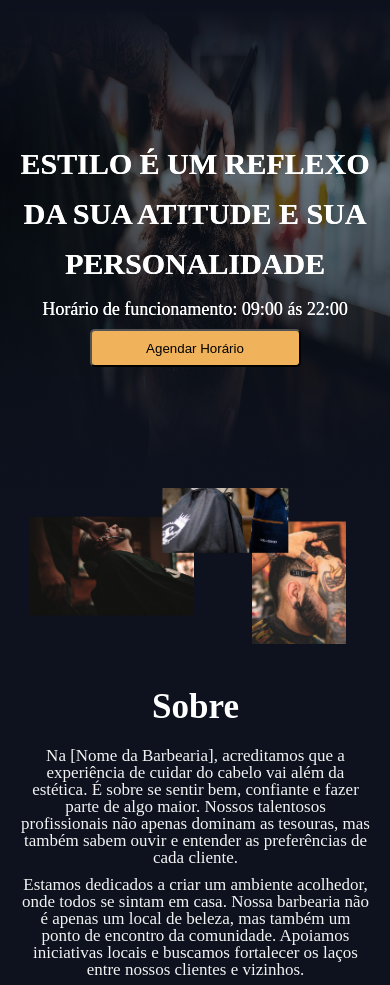
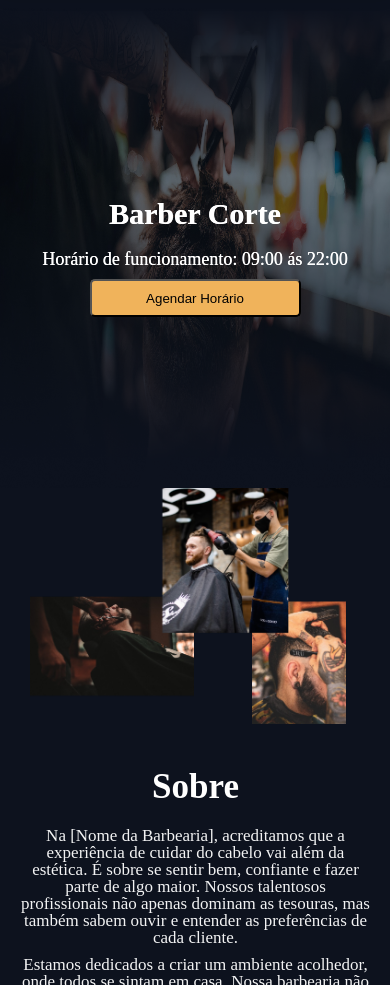
Before and after one commit to Isaczx/BarberWeb, a plain HTML site: page index.html in a window 390 px wide. Shown: the part 82-1067 px from the top of the page. Drawn offline with nearby package versions, Linux system fonts and the light colour scheme.

Commit message:
atualização responsividade

```diff
--- a/index.html
+++ b/index.html
@@ -59,7 +59,7 @@
             <img src="imagens/Rectangle 8.png" alt="">
 
             <div class="conteudo-apresentacao">
-                <h1>ESTILO É UM REFLEXO DA SUA ATITUDE  E SUA PERSONALIDADE</h1>
+                <h1>Barber Corte </h1>
                 <h3>Horário de funcionamento: 09:00 ás 22:00</h3>
 
                 <button id="botao">Agendar Horário</button>
--- a/style.css
+++ b/style.css
@@ -398,6 +398,7 @@ footer{
 
     .sobre{
         flex-direction: column;
+        height: 650px;
     }
 
     #imagem {
```
